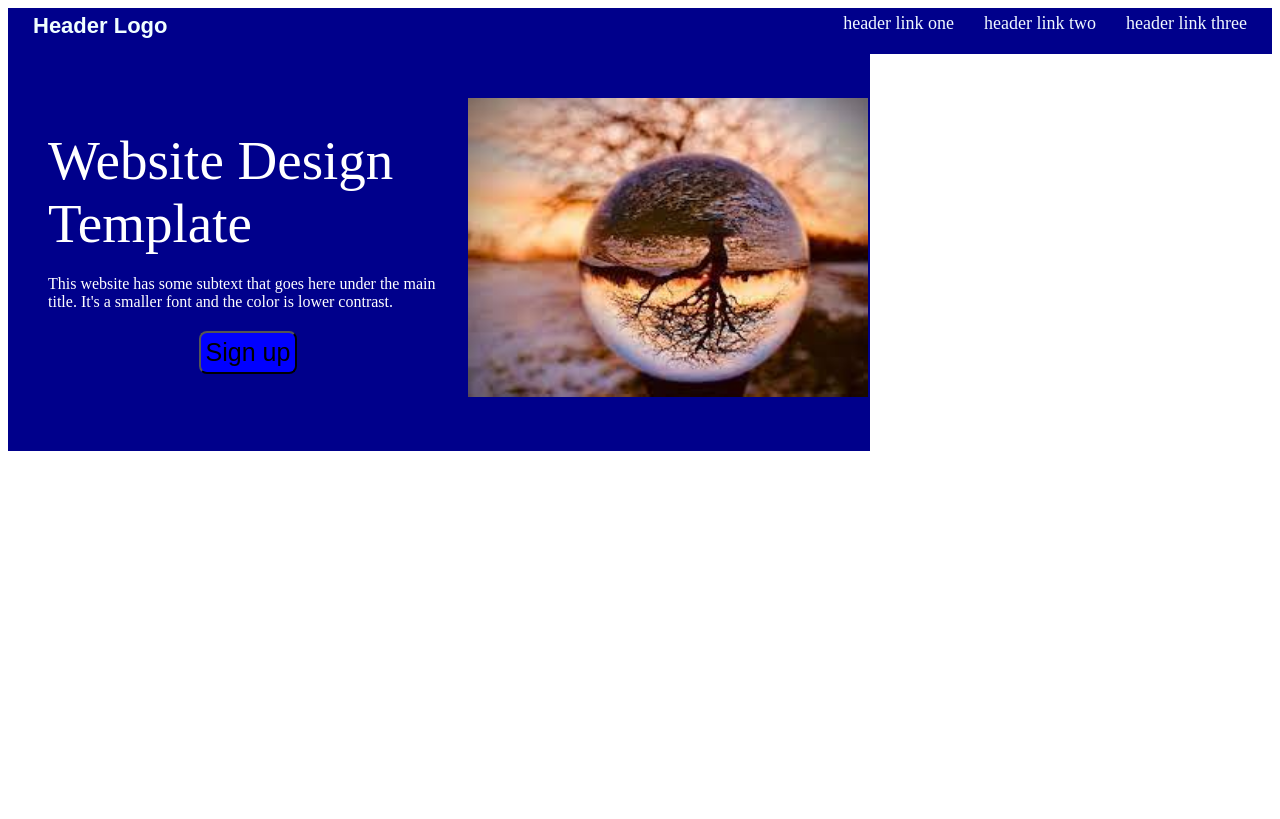
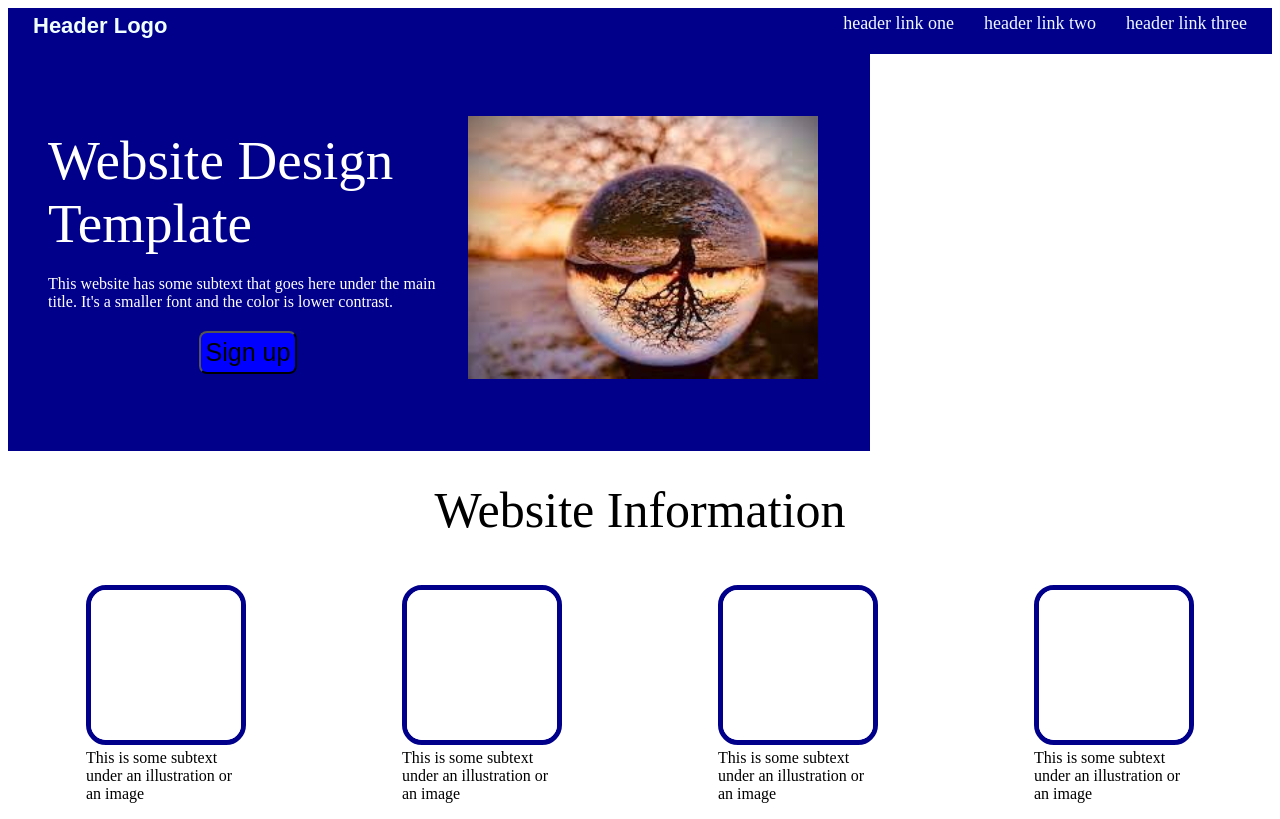
Before and after one commit to Adurot/landing-page, a plain HTML site: page index.html in a window 1280 px wide. Drawn offline with Linux system fonts and the light colour scheme.

Commit message:
Added prop images beneath website information title

```diff
--- a/index.html
+++ b/index.html
@@ -34,9 +34,10 @@
 
 
             <il>
-                <img src="eifel.jpeg" alt="Italian Trulli"
+                <img class="ballpic" src="eifel.jpeg" alt="Italian Trulli"
                 width="400"
                 height="auto">
+
             </il>
 
         </ul>
@@ -44,8 +45,35 @@
 
 
     </div>
+    <div class="photostitle">
+        <p>
+            Website Information
 
+        </p>
 
+    </div>
+
+    <div class="photos">
+        <ul>
+
+            <div class="item">
+                <img src="whitepic.png"/>
+                <span class="caption">This is some subtext under an illustration or an image</span>
+            </div>
+            <div class="item">
+                <img src="whitepic.png"/>
+                <span class="caption">This is some subtext under an illustration or an image</span>
+            </div>
+            <div class="item">
+                <img src="whitepic.png"/>
+                <span class="caption">This is some subtext under an illustration or an image</span>
+            </div>
+            <div class="item">
+                <img src="whitepic.png"/>
+                <span class="caption">This is some subtext under an illustration or an image</span>
+            </div>
+        </ul>
+    </div>
 
 </body>
 </html>
--- a/style.css
+++ b/style.css
@@ -41,7 +41,11 @@ a{
     margin-left: -20px;
 }
 
+.ballpic{
+    width:350px;
+    height:auto;
 
+}
 .picture ul{
     display: flex;
     flex:auto;
@@ -73,6 +77,12 @@ a{
     font-size: 16px;
 
 }
+/*
+.picteure ul :last-child{
+    padding-right:20px;
+
+}
+*/
 #signup{
     background-color: blue;
     font-size: 25px;
@@ -89,3 +99,38 @@ a{
 
 
 }
+
+.photostitle{
+    font-size: 50px;
+    font-weight: 900px;
+    display: flex;
+    margin-top: -50px;
+    margin-bottom: -20px;
+    align-items: center;
+    justify-content: center;
+}
+
+.photos ul{
+    display: flex;
+    justify-content: space-around;
+    margin-left:-40px;
+}
+
+.item{
+
+    display: table;
+}
+
+.item img{
+    width: 150px;
+    height: 150px;
+    border: 5px solid darkblue;
+    border-radius: 20px;
+
+}
+
+.caption{
+    display: table-caption;
+    caption-side: bottom;
+    font-size: 16px;
+}
```
Also changed, not shown: whitepic.png (added).
